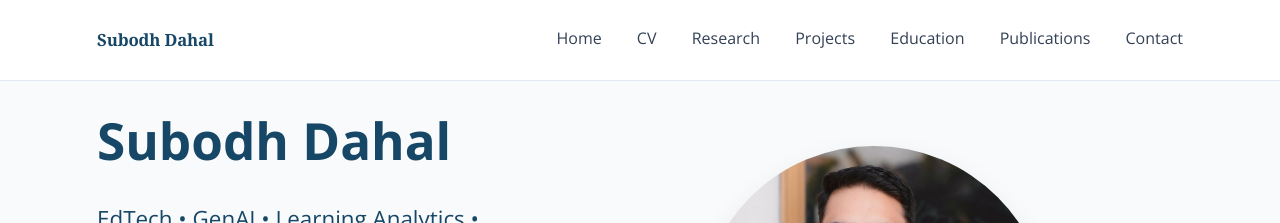
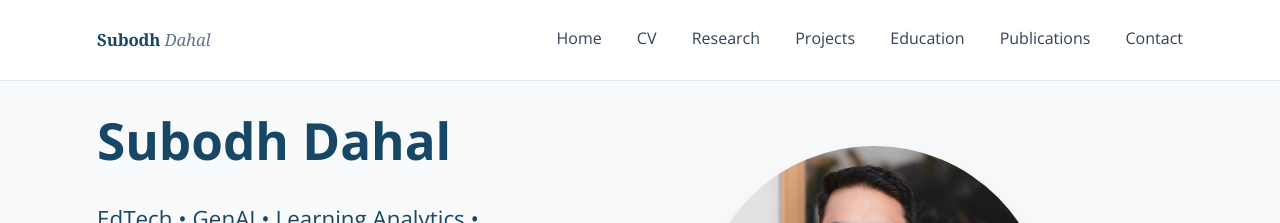
Before and after one commit to dahalsubodh/dahalsubodh.github.io, a Jekyll site: the page built from index.md, in a window 1280 px wide. Shown: the top 223 px of the page. Built offline with Jekyll 4.4.1, drawn with Linux system fonts in a browser that asks for light colours.

Commit message:
Update nav.html

```diff
--- a/_includes/nav.html
+++ b/_includes/nav.html
@@ -1,7 +1,7 @@
 <nav class="nav-bar">
   <div class="container nav-container">
 
-  <div class="logo">Subodh Dahal</div>
+  <div class="logo">Subodh <span>Dahal</span></div>
 
     <!-- Hamburger icon -->
     <div class="hamburger" id="hamburger">
```
